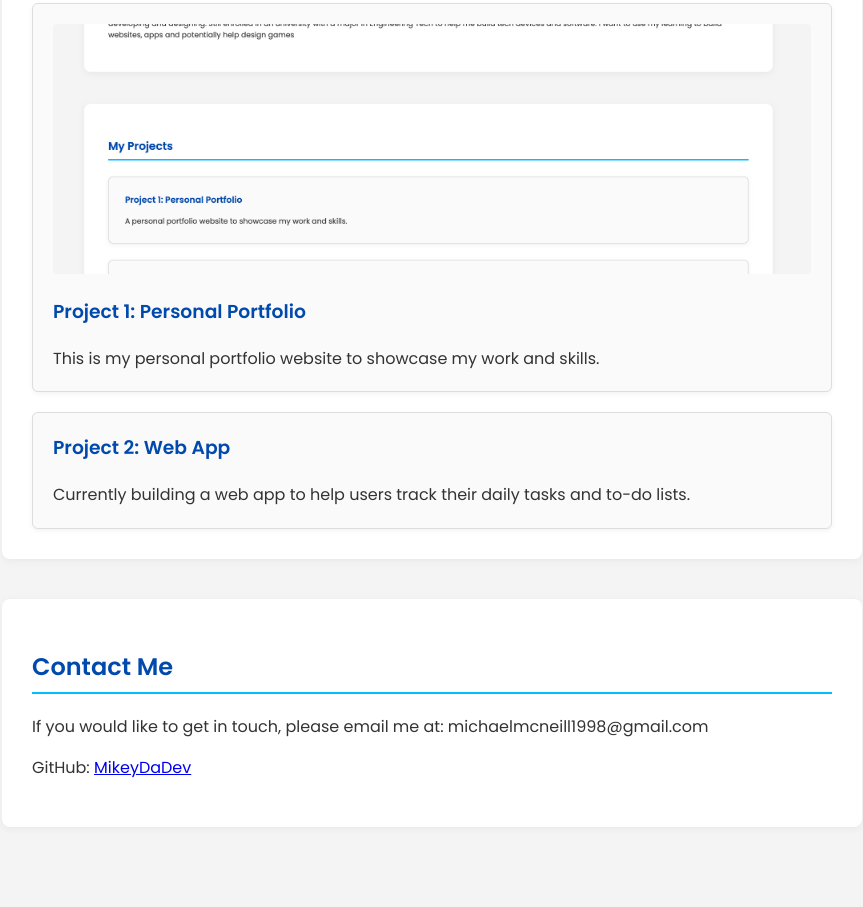
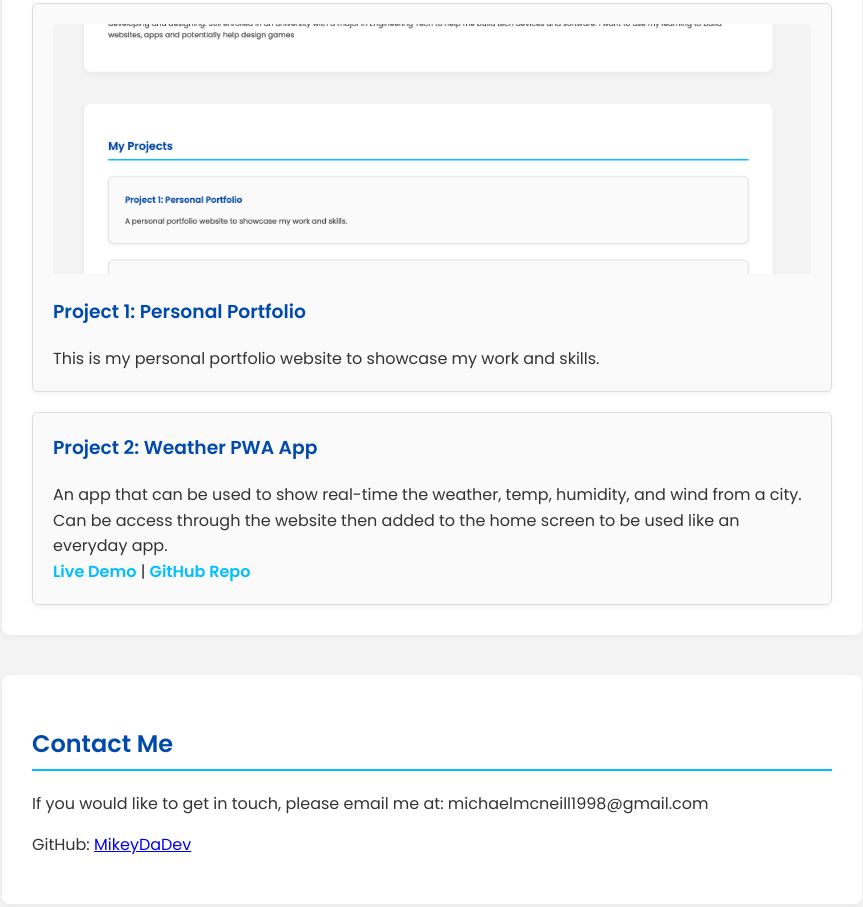
Before and after one commit to MikeyDaDev/Website-Portfolio, a plain HTML site: page index.html in a window 1280 px wide. Shown: the part 651-1558 px from the top of the page, without its empty margins (208-1071 px from the left). Before the commit the page ends 1518 px from the top, so only its background shows below. Drawn offline with Linux system fonts and the light colour scheme.

Commit message:
Fix Weather App links and description

```diff
--- a/index.html
+++ b/index.html
@@ -29,8 +29,10 @@
 
     <!-- Project 2 -->
     <div class="project">
-      <h3>Project 2: Web App</h3>
-      <p>Currently building a web app to help users track their daily tasks and to-do lists.</p>
+      <h3>Project 2: Weather PWA App</h3>
+      <p>An app that can be used to show real-time the weather, temp, humidity, and wind from a city. Can be access through the website then added to the home screen to be used like an everyday app.</p>
+      <a href="https://mikeydadev.github.io/Weather-App/" target="_blank"> Live Demo</a> |
+      <a href="https://github.com/MikeyDaDev/Weather-App/" target="_blank"> GitHub Repo</a>
     </div>
 
   </section>
```
